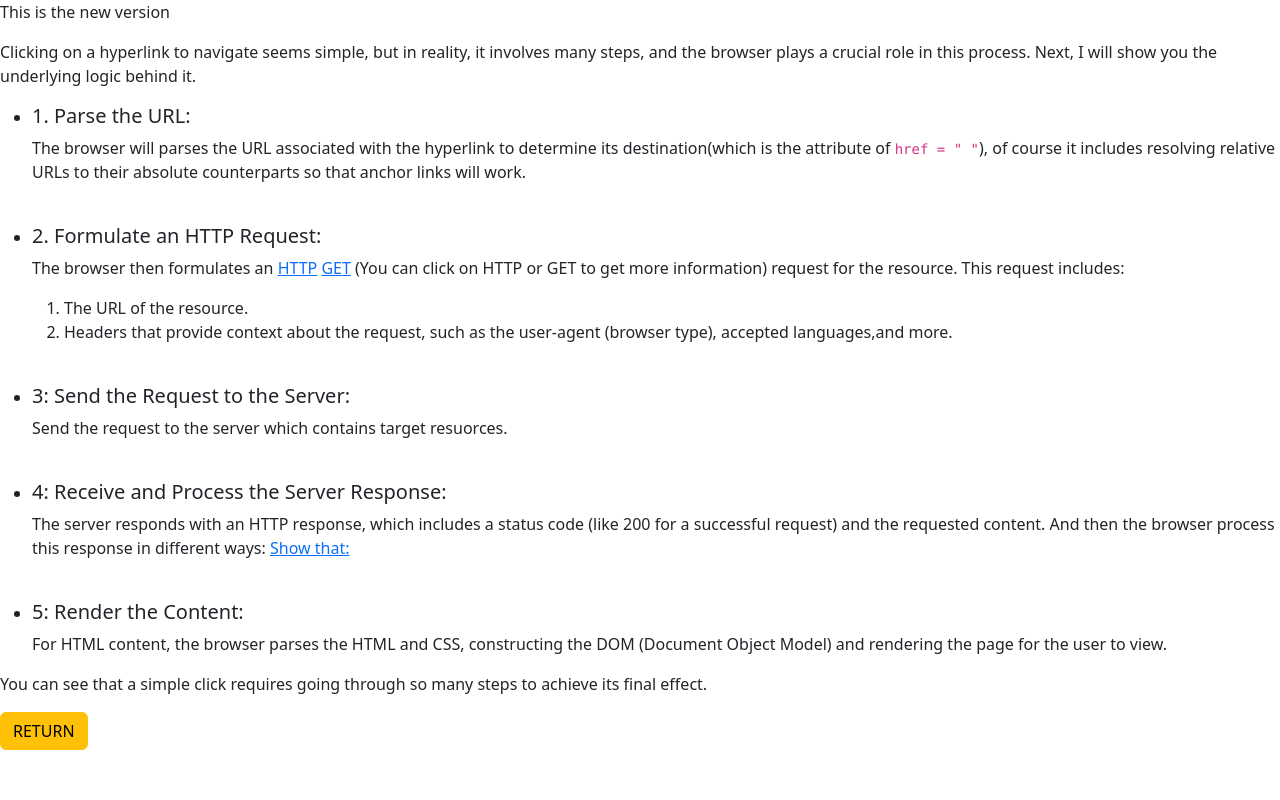
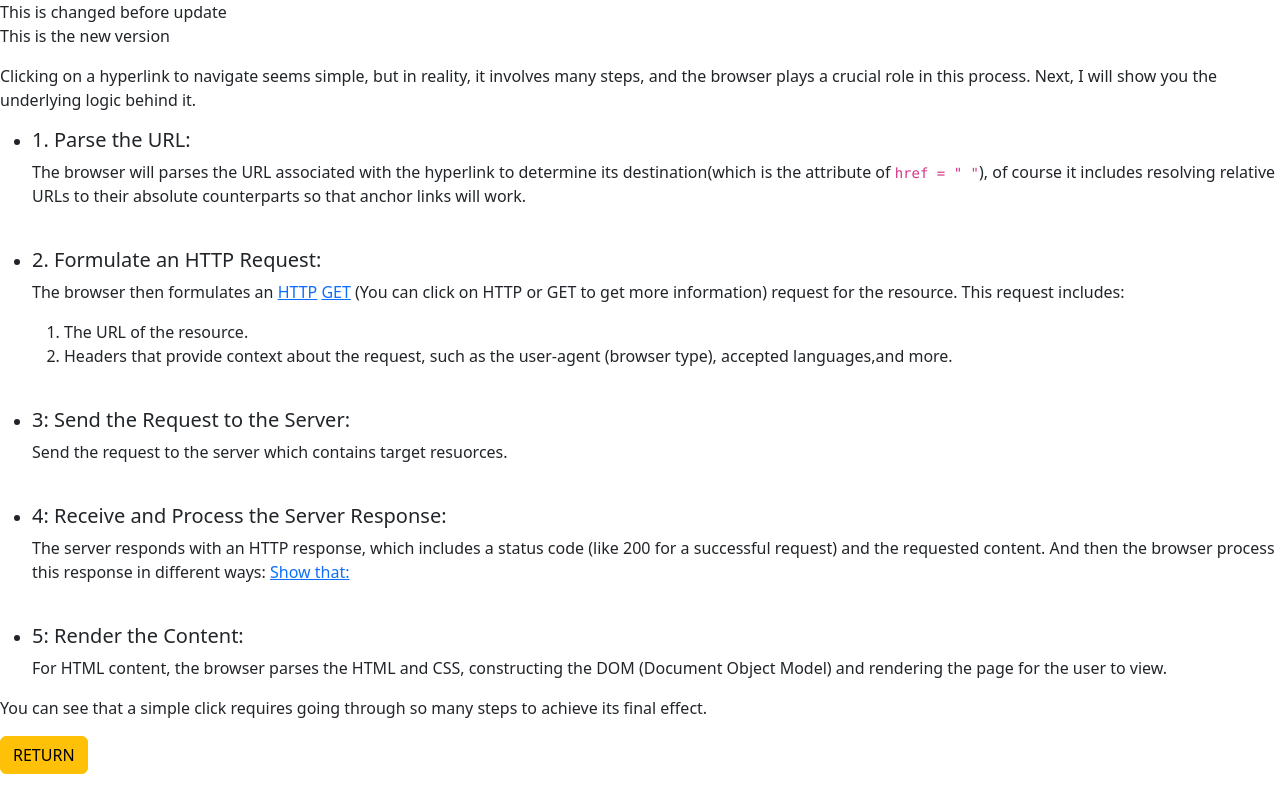
Before and after one commit to haozhil/group_project, a plain HTML site: page browser.html in a window 1280 px wide. Drawn offline with nearby package versions, Linux system fonts and the light colour scheme.

Commit message:
This is second update

```diff
--- a/browser.html
+++ b/browser.html
@@ -10,6 +10,7 @@
 </head>
 
 <body>
+This is changed before update
     <div class="browser_info">
 <p>This is the new version</p>
         <p>Clicking on a hyperlink to navigate seems simple, but in reality, it involves many steps, and the browser
```
